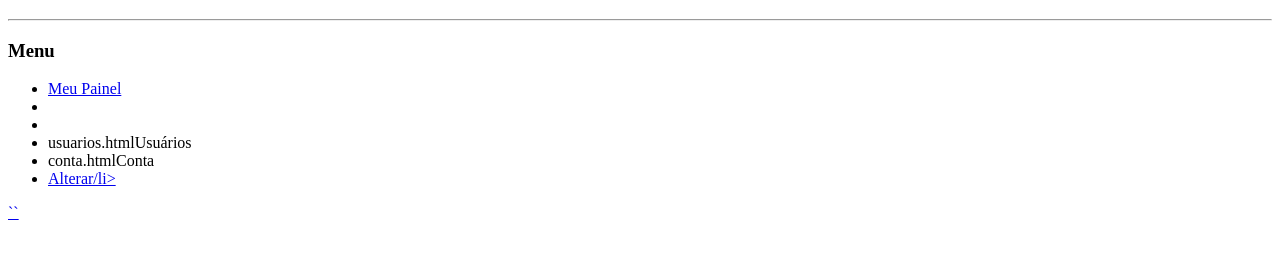
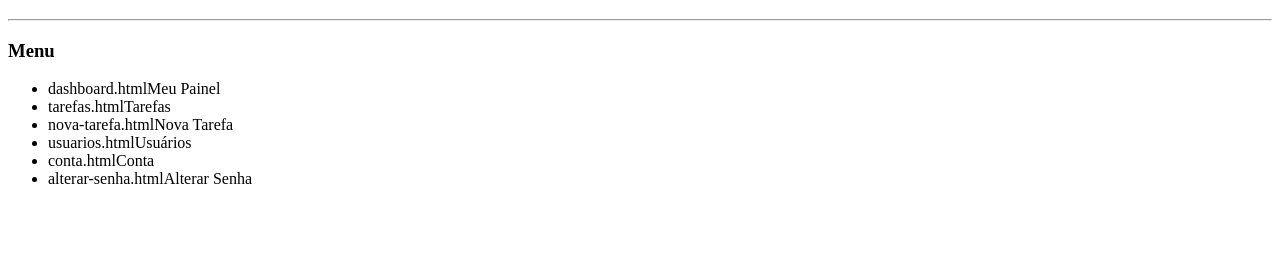
Before and after one commit to filipegouveia3005-ctrl/painel-triagem-tributaria-Mostrar-mais-linhas, a plain HTML site: page index.html in a window 1280 px wide. Shown: the part 61-320 px from the top of the page. Drawn offline with Linux system fonts and the light colour scheme.

Commit message:
Update index.html

```diff
--- a/index.html
+++ b/index.html
@@ -15,15 +15,14 @@
     <h3>Menu</h3>
 
     <ul>
-        <li><a href="dashboard.html">Meu Painel</a></li>
-        <li><arefas.htmlTarefas</a></li>
-        <li><ova-tarefa.htmlNova Tarefa</a></li>
+        <li>dashboard.htmlMeu Painel</a></li>
+        <li>tarefas.htmlTarefas</a></li>
+        <li>nova-tarefa.htmlNova Tarefa</a></li>
         <li>usuarios.htmlUsuários</a></li>
         <li>conta.htmlConta</a></li>
-        <li><a href="alterar-senha.html">Alterar/li>
+        <li>alterar-senha.htmlAlterar Senha</a></li>
     </ul>
 
 </body>
 
 </html>
-``
```
